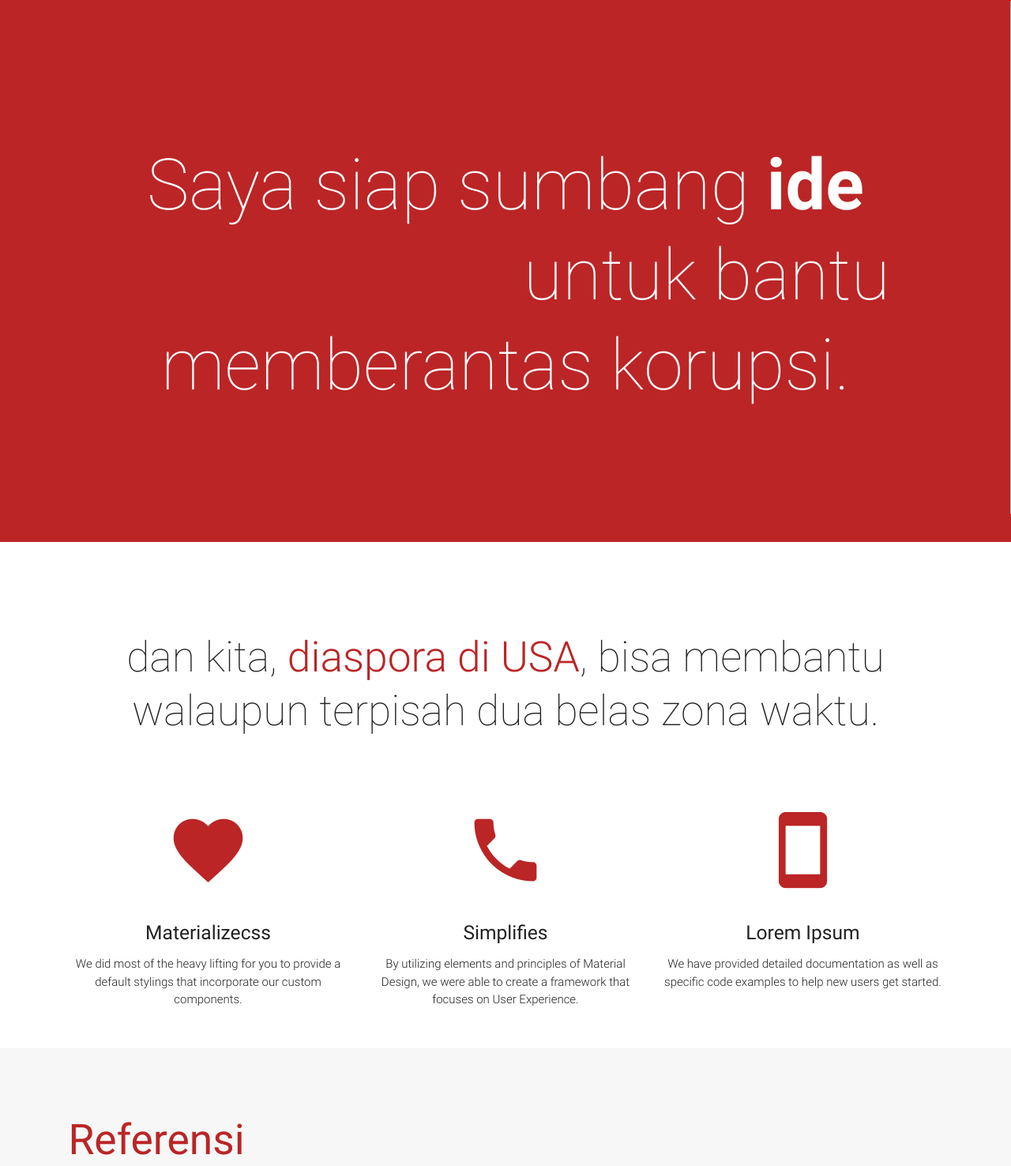
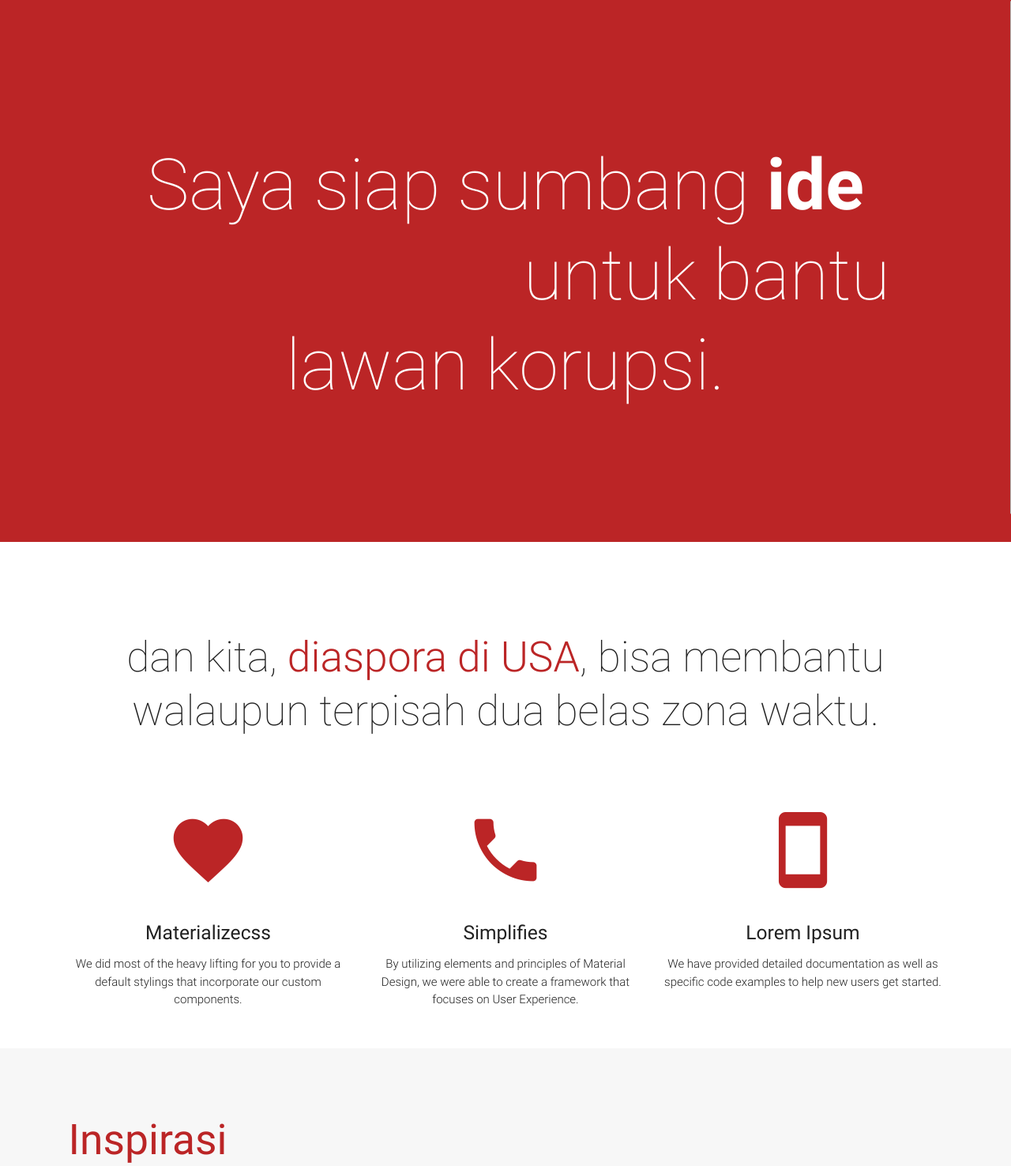
Before and after one commit to hackathonmerdekaUSA/hackathonmerdekaUSA.github.io, a plain HTML site: page index.html in a window 1280 px wide. Shown: the part 35-1511 px from the top of the page at 79% size. Drawn offline with nearby package versions, Linux system fonts and the light colour scheme.

Commit message:
fix memberantas

```diff
--- a/index.html
+++ b/index.html
@@ -31,7 +31,7 @@
         <b>kode</b>
         <b>desain</b>
       </span>
-      <span>untuk bantu memberantas korupsi.</span>
+      <span>untuk bantu lawan korupsi.</span>
     </h1>
     </div>
   </div>
@@ -73,7 +73,7 @@
 
 <div class="section scrollspy" id="work">
  <div class="container">
-        <h2 class="header text_b"> Referensi</h2>
+        <h2 class="header text_b"> Inspirasi</h2>
       <div class="row">
           <div class="col s12 m4 l4">
                <div class="card">
```
